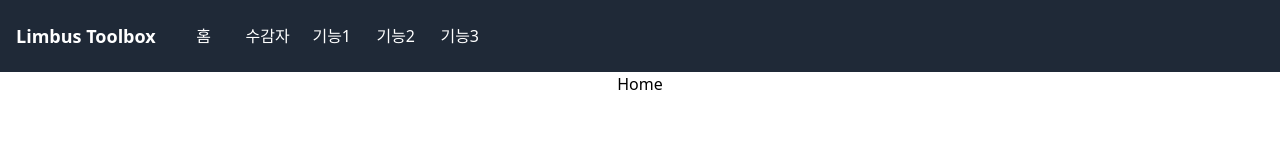
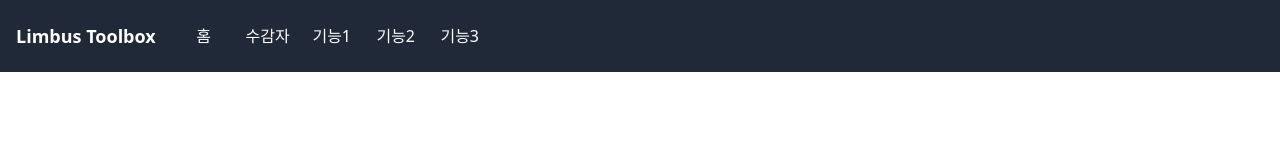
Before and after one commit to ZetabS/limbus-toolbox, a Next.js app: page / in a window 1280 px wide. Shown: the top 162 px of the page. Built offline with nearby package versions, Linux system fonts and the light colour scheme.

Commit message:
Update layout.tsx

```diff
--- a/src/app/layout.tsx
+++ b/src/app/layout.tsx
@@ -14,10 +14,10 @@ export default function RootLayout({
   children: React.ReactNode;
 }>) {
   return (
-    <html>
-      <body>
+    <html className="flex h-full w-full flex-col">
+      <body className="flex h-full w-full flex-col">
         <Header></Header>
-        <main>{children}</main>
+        <main className="flex h-full w-full">{children}</main>
         <footer>{/* Add footer content here */}</footer>
       </body>
     </html>
```
